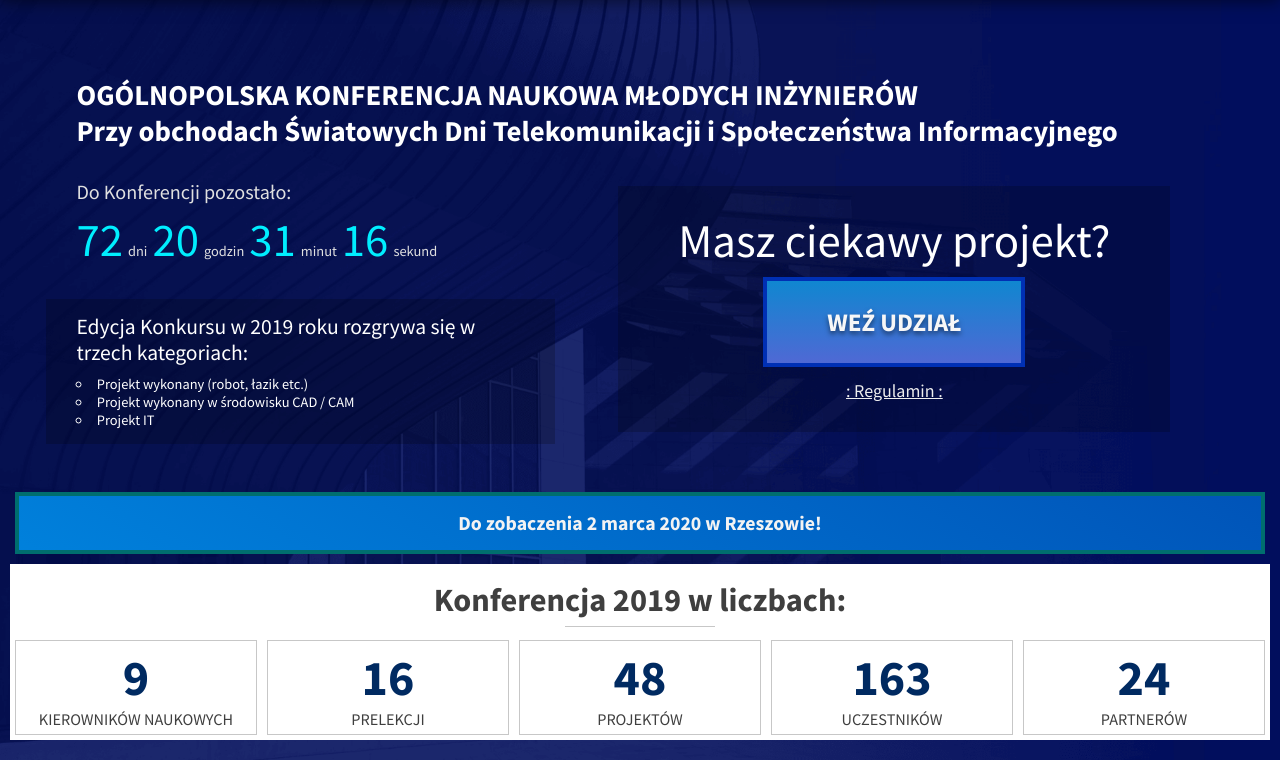
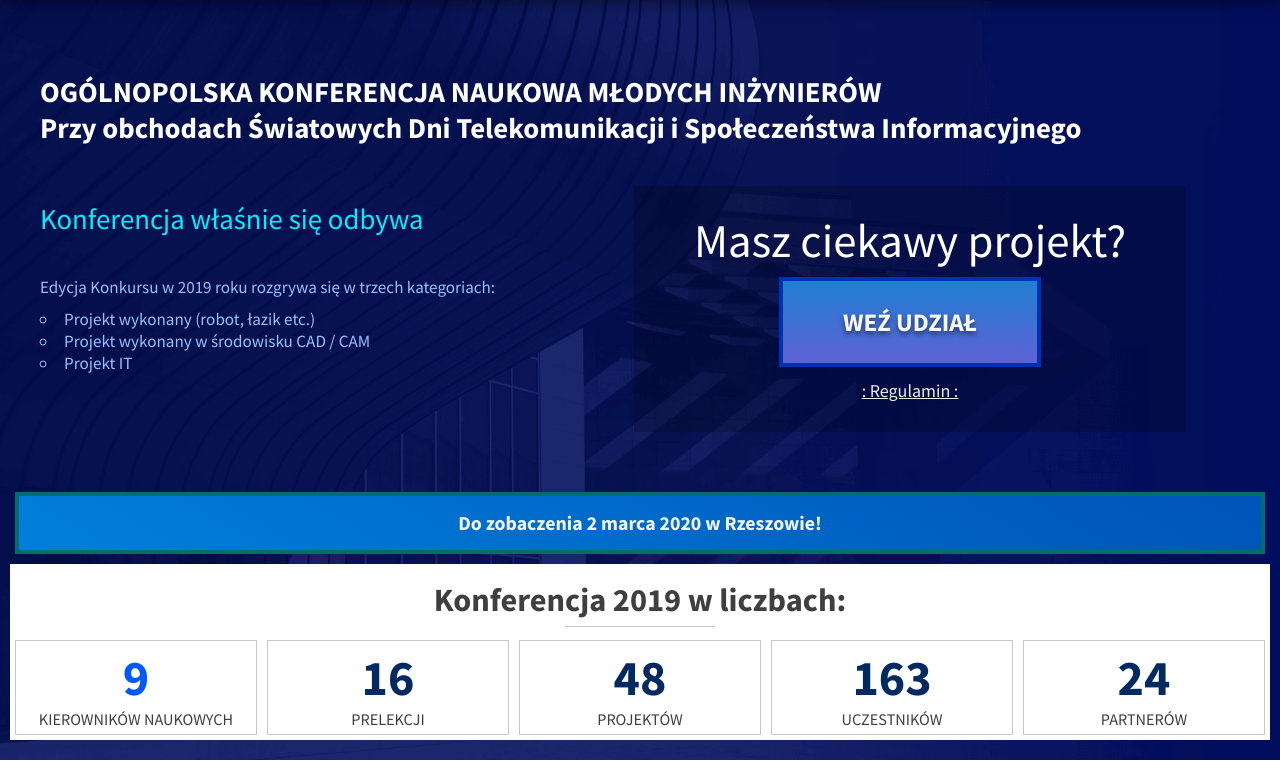
Before and after one commit to mwvabes/kmi-mechatron, a PHP site: page / in a window 1280 px wide. Shown: the part 60-821 px from the top of the page. Run offline with PHP 8.4, Linux system fonts and the light colour scheme; style sheets or scripts are compiled from the project's sources; some libraries are stand-ins or nearby versions.

Commit message:
Add highlighting numbers

```diff
--- a/index.html
+++ b/index.html
@@ -8,7 +8,8 @@
   <meta http-equiv="X-UA-Compatible" content="ie=edge">
   <meta name="theme-color" content="#008ecf">
 
-  <meta property="og:description" content="Konferencja skierowana jest do studentów i doktorantów kierunków technicznych z całej Polski. Jej celem jest przedstawienie oraz zapoznanie się z pracami i osiągnięciami badawczymi młodych inżynierów z naszego kraju." />
+  <meta property="og:description"
+    content="Konferencja skierowana jest do studentów i doktorantów kierunków technicznych z całej Polski. Jej celem jest przedstawienie oraz zapoznanie się z pracami i osiągnięciami badawczymi młodych inżynierów z naszego kraju." />
   <meta property="og:image" content="https://i.imgur.com/RRxRrAG.png" />
 
   <link href="https://fonts.googleapis.com/css?family=Istok+Web:400,400i,700&display=swap" rel="stylesheet">
@@ -42,7 +43,8 @@
         <li><a href="#rada-naukowa" id="scientificBoardNav" data-target-id="scientificBoard">Rada Naukowa</a></li>
         <li><a href="#partnerzy" id="partnersNav" data-target-id="partners">Partnerzy</a></li>
         <li><a href="#kontakt" id="contactNav" data-target-id="contact">Kontakt</a></li>
-        <li class="iconLink socialLink"><a href="https://www.facebook.com/URmechatron/" target="_blank" title="Facebook"><i class="fab fa-facebook"></i></a></li>
+        <li class="iconLink socialLink"><a href="https://www.facebook.com/URmechatron/" target="_blank"
+            title="Facebook"><i class="fab fa-facebook"></i></a></li>
       </ul>
     </nav>
   </header>
@@ -59,25 +61,13 @@
       <section id="welcome" class="container">
         <div>
           <div class="welcomeMessage">
-            <h1>OGÓLNOPOLSKA KONFERENCJA NAUKOWA MŁODYCH INŻYNIERÓW <br /> Przy obchodach Światowych Dni Telekomunikacji i Społeczeństwa Informacyjnego </h1>
+            <h1>OGÓLNOPOLSKA KONFERENCJA NAUKOWA MŁODYCH INŻYNIERÓW <br /> Przy obchodach Światowych Dni Telekomunikacji
+              i Społeczeństwa Informacyjnego </h1>
           </div>
           <div class="welcomeContainer">
             <div class="left">
               <div class="timeRemainingContainer" id="timeRemainingContainer">
-                <h1>Do Konferencji pozostało:</h1>
-                <p id="timeRemaining"><span id="rDays" class="rNum">10</span>dni
-                  <span id="rHours" class="rNum">19</span>godzin
-                  <span id="rMinutes" class="rNum">47</span>minut
-                  <span id="rSeconds" class="rNum">13</span>sekund
-                </p>
-              </div>
-              <div class="timeUpContainer" id="timeUpContainer">
-                <h1>Konferencja już się odbyła</h1>
-                <p>Zapraszamy w przyszłej edycji!</p>
-              </div>
-              <div class="conferenceIsNowContainer" id="conferenceIsNowContainer">
-                <h1>Konferencja właśnie się odbywa</h1>
-                <p><a href="!">Szczegóły tutaj</a></p>
+
               </div>
               <div class="categoriesInfoContainer">
                 <h1>Edycja Konkursu w 2019 roku rozgrywa się w trzech kategoriach:</h1>
@@ -96,6 +86,7 @@
               </div>
             </div>
           </div>
+          <div></div>
         </div>
       </section>
 
@@ -108,11 +99,16 @@
           <h1>Konferencja 2019 w liczbach:</h1>
         </div>
         <div class="numElements">
-          <div class="numElement"><span class="number" id="numSupervisors">9</span><span class="inNumbersTitle">Kierowników Naukowych</span></div>
-          <div class="numElement"><span class="number" id="numLectures">16</span><span class="inNumbersTitle">Prelekcji</span></div>
-          <div class="numElement"><span class="number" id="numProjects">48</span><span class="inNumbersTitle">Projektów</span></div>
-          <div class="numElement"><span class="number" id="numParticipants">163</span><span class="inNumbersTitle">Uczestników</span></div>
-          <div class="numElement"><span class="number" id="numPartners">24</span><span class="inNumbersTitle">Partnerów</span></div>
+          <div class="numElement"><span class="number" id="numSupervisors">9</span><span
+              class="inNumbersTitle">Kierowników Naukowych</span></div>
+          <div class="numElement"><span class="number" id="numLectures">16</span><span
+              class="inNumbersTitle">Prelekcji</span></div>
+          <div class="numElement"><span class="number" id="numProjects">48</span><span
+              class="inNumbersTitle">Projektów</span></div>
+          <div class="numElement"><span class="number" id="numParticipants">163</span><span
+              class="inNumbersTitle">Uczestników</span></div>
+          <div class="numElement"><span class="number" id="numPartners">24</span><span
+              class="inNumbersTitle">Partnerów</span></div>
         </div>
       </section>
     </section>
@@ -132,8 +128,10 @@
           <h1>O nas</h1>
           <div class="aboutUsWrapper">
             <img src="/logos/logo-mechatron.png" alt="">
-            <p>Jesteśmy Kołem Naukowym MECHATRON. Działamy przy Uniwersytecie Rzeszowskim, Kolegium Nauk Przyrodniczych.</p>
-            <p>Jeśli masz do nas jakieś pytania, napisz na maila <span class="email">mlodzikonferencja@urz.pl<button onclick="copyKonferencja(this);" class="copyButton">Kopiuj e-mail</button></span></p>
+            <p>Jesteśmy Kołem Naukowym MECHATRON. Działamy przy Uniwersytecie Rzeszowskim, Kolegium Nauk Przyrodniczych.
+            </p>
+            <p>Jeśli masz do nas jakieś pytania, napisz na maila <span class="email">mlodzikonferencja@urz.pl<button
+                  onclick="copyKonferencja(this);" class="copyButton">Kopiuj e-mail</button></span></p>
           </div>
         </div>
       </div>
@@ -216,7 +214,9 @@
               <h2 class="title">Podsumowanie projektu</h2>
               <p class="description">Film w serwisie YouTube</p>
               <button class="more">Obejrzyj <i class="fas fa-chevron-right"></i></button>
-              <img src="https://inspirowaninatura.pl/wp-content/uploads/2016/03/Ogr%C3%B3d-w-zgodzie-z-natur%C4%85-1.jpg" alt="">
+              <img
+                src="https://inspirowaninatura.pl/wp-content/uploads/2016/03/Ogr%C3%B3d-w-zgodzie-z-natur%C4%85-1.jpg"
+                alt="">
             </div>
           </a>
           <a href="https://www.facebook.com/events/1219549011536780/" class="aboutIMElementAnchor">
@@ -224,7 +224,9 @@
               <h2 class="title">Dołącz do wydarzenia!</h2>
               <p class="description">Wydarzenie na Facebooku</p>
               <button class="more">Obejrzyj <i class="fas fa-chevron-right"></i></button>
-              <img src="https://ocs-pl.oktawave.com/v1/AUTH_2887234e-384a-4873-8bc5-405211db13a2/spidersweb/2018/12/facebook-1180x635.jpg" alt="">
+              <img
+                src="https://ocs-pl.oktawave.com/v1/AUTH_2887234e-384a-4873-8bc5-405211db13a2/spidersweb/2018/12/facebook-1180x635.jpg"
+                alt="">
             </div>
           </a>
           <a href="https://www.facebook.com/watch/?v=1087638041421204" class="aboutIMElementAnchor">
@@ -254,28 +256,37 @@
 
           <div class="basis100"></div>
 
-          <a href="https://www.facebook.com/pg/URmechatron/photos/?tab=album&album_id=457760644681254" class="aboutIMElementAnchor">
+          <a href="https://www.facebook.com/pg/URmechatron/photos/?tab=album&album_id=457760644681254"
+            class="aboutIMElementAnchor">
             <div class="aboutIMElement">
               <h2 class="title">Galeria zdjęć #1</h2>
               <p class="description"></p>
               <button class="more">Zobacz więcej <i class="fas fa-chevron-right"></i></button>
-              <img src="https://scontent-frt3-2.xx.fbcdn.net/v/t1.0-9/34274567_458352651288720_1535164888052137984_o.jpg?_nc_cat=107&_nc_oc=AQno3dyJ6tGRgqgk4LJ8m5KneE5YKJyiKIvkAXYEFus5sSnqwrpCkCjymZEV3XSo6p0&_nc_ht=scontent-frt3-2.xx&oh=f46a6c6e8ab609740b86f8f9e8f4c3fa&oe=5E5B5C45" alt="">
+              <img
+                src="https://scontent-frt3-2.xx.fbcdn.net/v/t1.0-9/34274567_458352651288720_1535164888052137984_o.jpg?_nc_cat=107&_nc_oc=AQno3dyJ6tGRgqgk4LJ8m5KneE5YKJyiKIvkAXYEFus5sSnqwrpCkCjymZEV3XSo6p0&_nc_ht=scontent-frt3-2.xx&oh=f46a6c6e8ab609740b86f8f9e8f4c3fa&oe=5E5B5C45"
+                alt="">
             </div>
           </a>
-          <a href="https://www.facebook.com/pg/URmechatron/photos/?tab=album&album_id=458348227955829" class="aboutIMElementAnchor">
+          <a href="https://www.facebook.com/pg/URmechatron/photos/?tab=album&album_id=458348227955829"
+            class="aboutIMElementAnchor">
             <div class="aboutIMElement">
               <h2 class="title">Galeria zdjęć #2</h2>
               <p class="description"></p>
               <button class="more">Zobacz więcej <i class="fas fa-chevron-right"></i></button>
-              <img src="https://scontent-frt3-2.xx.fbcdn.net/v/t1.0-9/33828458_456122941511691_7794224061407559680_o.jpg?_nc_cat=107&_nc_oc=AQm5rmw6Jvli1rJOj18NfNOUSYF3Aw83qyAmCLh1MUkmUZqBPz2NKeYXLGutZzWVgqU&_nc_ht=scontent-frt3-2.xx&oh=568bc00f28b0c241020ff77cda4e04ac&oe=5E543ED8" alt="">
+              <img
+                src="https://scontent-frt3-2.xx.fbcdn.net/v/t1.0-9/33828458_456122941511691_7794224061407559680_o.jpg?_nc_cat=107&_nc_oc=AQm5rmw6Jvli1rJOj18NfNOUSYF3Aw83qyAmCLh1MUkmUZqBPz2NKeYXLGutZzWVgqU&_nc_ht=scontent-frt3-2.xx&oh=568bc00f28b0c241020ff77cda4e04ac&oe=5E543ED8"
+                alt="">
             </div>
           </a>
-          <a href="https://www.facebook.com/pg/URmechatron/photos/?tab=album&album_id=456122631511722" class="aboutIMElementAnchor">
+          <a href="https://www.facebook.com/pg/URmechatron/photos/?tab=album&album_id=456122631511722"
+            class="aboutIMElementAnchor">
             <div class="aboutIMElement">
               <h2 class="title">Galeria zdjęć #3</h2>
               <p class="description"></p>
               <button class="more">Zobacz więcej <i class="fas fa-chevron-right"></i></button>
-              <img src="https://scontent-frt3-2.xx.fbcdn.net/v/t1.0-9/33786476_456124851511500_8415692338646482944_o.jpg?_nc_cat=111&_nc_oc=AQl940f32M4CU-67aH0LtY7_k7RkgDekWt5BJUe5Y1TqvJtZayykvtB7v6dK-4hXLYk&_nc_ht=scontent-frt3-2.xx&oh=526e22f733e6074244691580946bc217&oe=5E51854E" alt="">
+              <img
+                src="https://scontent-frt3-2.xx.fbcdn.net/v/t1.0-9/33786476_456124851511500_8415692338646482944_o.jpg?_nc_cat=111&_nc_oc=AQl940f32M4CU-67aH0LtY7_k7RkgDekWt5BJUe5Y1TqvJtZayykvtB7v6dK-4hXLYk&_nc_ht=scontent-frt3-2.xx&oh=526e22f733e6074244691580946bc217&oe=5E51854E"
+                alt="">
             </div>
           </a>
         </div>
@@ -420,7 +431,8 @@
                 <p>35-310 Rzeszów</p>
               </a>
               <div class="routePlanner">
-                <a href="https://goo.gl/maps/LrYksJsvqrWZQkcMA"><button class="routePlannerButton"><i class="fas fa-map-marker-alt"></i> Wyznacz trasę</button></a>
+                <a href="https://goo.gl/maps/LrYksJsvqrWZQkcMA"><button class="routePlannerButton"><i
+                      class="fas fa-map-marker-alt"></i> Wyznacz trasę</button></a>
               </div>
             </div>
             <div id="openingHours" class="contactElement">
@@ -431,10 +443,12 @@
               <h1>E-mail</h1>
               <ul>
                 <li>
-                  <p>mlodzikonferencja@urz.pl</p><button id="copyEmailMlodziKonferencja" class="copyButton">Kopiuj e-mail</button>
+                  <p>mlodzikonferencja@urz.pl</p><button id="copyEmailMlodziKonferencja" class="copyButton">Kopiuj
+                    e-mail</button>
                 </li>
                 <li>
-                  <p>mlodzikonkurs@urz.pl</p><button id="copyEmailMlodziKonkurs" class="copyButton">Kopiuj e-mail</button>
+                  <p>mlodzikonkurs@urz.pl</p><button id="copyEmailMlodziKonkurs" class="copyButton">Kopiuj
+                    e-mail</button>
                 </li>
               </ul>
             </div>
@@ -463,10 +477,12 @@
   <footer>
     <div class="footer">
       <div class="left">
-        <p>&copy; 2018-2019 by <a href="https://www.facebook.com/URmechatron/" target="_blank">Koło Naukowe Mechatron</a>, <a href="http://ur.edu.pl/" target="_blank">Uniwersytet Rzeszowski</a></p>
+        <p>&copy; 2018-2019 by <a href="https://www.facebook.com/URmechatron/" target="_blank">Koło Naukowe
+            Mechatron</a>, <a href="http://ur.edu.pl/" target="_blank">Uniwersytet Rzeszowski</a></p>
       </div>
       <div class="right">
-        <p>Projekt i realizacja: <a href="https://www.linkedin.com/in/karol-lech/" target="_blank">Karol Lech</a> | <a href="https://github.com/mwvabes" target="_blank">Marcin Wielgos</a></p>
+        <p>Projekt i realizacja: <a href="https://www.linkedin.com/in/karol-lech/" target="_blank">Karol Lech</a> | <a
+            href="https://github.com/mwvabes" target="_blank">Marcin Wielgos</a></p>
       </div>
     </div>
   </footer>
@@ -478,6 +494,7 @@
   <script src="scripts/timeRemainingCounter.js"></script>
   <script src="scripts/copyToClipboard.js"></script>
   <script src="scripts/navActions.js"></script>
+  <script src="scripts/highlight.js"></script>
 </body>
 
 </html>
--- a/konferencja2019.html
+++ b/konferencja2019.html
@@ -50,10 +50,11 @@
 
     <section class="bigTitle">
       <section id="warning">
-        <h4>UWAGA! Pozostało tylko <span class="remainedDaysToRegistration">7</span> dni na zgłoszenie projektu!
-        </h4>
+        <h4>UWAGA! Pozostało tylko <span class="remainedDaysToRegistration">7</span> dni na zgłoszenie projektu!</h4>
         <a href="!">Zgłoś się</a>
+        <span id="hideWarning"><i class="far fa-times-circle"></i></span>
       </section>
+
       <h1>Konferencja 2019</h1>
     </section>
 
--- a/przewodnik2020.html
+++ b/przewodnik2020.html
@@ -7,7 +7,8 @@
   <meta http-equiv="X-UA-Compatible" content="ie=edge">
   <meta name="theme-color" content="#008ecf">
 
-  <meta property="og:description" content="Konferencja skierowana jest do studentów i doktorantów kierunków technicznych z całej Polski. Jej celem jest przedstawienie oraz zapoznanie się z pracami i osiągnięciami badawczymi młodych inżynierów z naszego kraju." />
+  <meta property="og:description"
+    content="Konferencja skierowana jest do studentów i doktorantów kierunków technicznych z całej Polski. Jej celem jest przedstawienie oraz zapoznanie się z pracami i osiągnięciami badawczymi młodych inżynierów z naszego kraju." />
   <meta property="og:image" content="https://i.imgur.com/RRxRrAG.png" />
 
   <link href="https://fonts.googleapis.com/css?family=Istok+Web:400,400i,700&display=swap" rel="stylesheet">
@@ -56,7 +57,9 @@
       <section id="warning">
         <h4>UWAGA! Pozostało tylko <span class="remainedDaysToRegistration">7</span> dni na zgłoszenie projektu!</h4>
         <a href="!">Zgłoś się</a>
+        <span id="hideWarning"><i class="far fa-times-circle"></i></span>
       </section>
+
       <h1>Przewodnik 2020</h1>
     </section>
 
--- a/styles/homepage.css
+++ b/styles/homepage.css
@@ -41,17 +41,10 @@ section > .title:first-child::after {
 
 #timeRemainingContainer {
   visibility: hidden;
+  opacity: 0;
 }
 
-#conferenceIsNowContainer,
-#timeUpContainer {
-  display: none;
-}
-
-.timeRemainingContainer,
-.conferenceIsNowContainer,
-.timeUpContainer {
-  opacity: 0;
+.timeRemainingContainer {
   -ms-flex-wrap: wrap;
       flex-wrap: wrap;
   -webkit-box-orient: vertical;
@@ -67,30 +60,17 @@ section > .title:first-child::after {
   position: relative;
 }
 
-.timeRemainingContainer > h1,
-.conferenceIsNowContainer > h1,
-.timeUpContainer > h1 {
-  font-size: 1.4em;
+.timeRemainingContainer > h1 {
+  font-size: 2em;
 }
 
-.conferenceIsNowContainer > p,
-.timeUpContainer > p {
-  font-weight: normal;
-  color: #FFF;
-  font-style: italic;
-}
-
-.timeRemainingContainer a,
-.conferenceIsNowContainer a,
-.timeUpContainer a {
+.timeRemainingContainer a {
   color: #FFF;
   -webkit-transition: color 175ms ease-in-out;
   transition: color 175ms ease-in-out;
 }
 
-.timeRemainingContainer a:hover,
-.conferenceIsNowContainer a:hover,
-.timeUpContainer a:hover {
+.timeRemainingContainer a:hover {
   color: #008ecf;
 }
 
@@ -168,10 +148,17 @@ section > .title:first-child::after {
   font-size: 50px;
   color: #002a61;
   font-weight: bold;
+  -webkit-transition: color 175ms ease-in;
+  transition: color 175ms ease-in;
+}
+
+.numElement > .highlightNumber {
+  font-size: 50px;
+  color: #0059ff;
+  font-weight: bold;
 }
 
 .numElement > .number:hover {
-  color: #004299;
   -webkit-transition: background-color 300ms linear;
   transition: background-color 300ms linear;
 }
@@ -230,6 +217,8 @@ section > .title:first-child::after {
   -webkit-box-flex: 1;
       -ms-flex: 1;
           flex: 1;
+  max-width: 1260px;
+  width: 100%;
 }
 
 #welcome .left {
@@ -257,9 +246,10 @@ section > .title:first-child::after {
   -webkit-box-direction: normal;
       -ms-flex-direction: column;
           flex-direction: column;
-  -webkit-box-pack: center;
-      -ms-flex-pack: center;
-          justify-content: center;
+  -webkit-box-pack: space-evenly;
+      -ms-flex-pack: space-evenly;
+          justify-content: space-evenly;
+  width: 100%;
 }
 
 .welcomeContainer {
@@ -274,19 +264,19 @@ section > .title:first-child::after {
 
 .categoriesInfoContainer {
   font-size: 1rem;
-  background-color: rgba(0, 0, 0, 0.2);
+  color: #98c0ff;
   padding: 15px 30px;
   margin-bottom: 10px;
 }
 
 .categoriesInfoContainer > h1 {
-  font-size: 1.2em;
+  font-size: .95em;
   line-height: 1.2;
   margin-bottom: 10px;
 }
 
 .categoriesInfoContainer > ul {
-  font-size: .8em;
+  font-size: .95em;
   list-style: inside circle;
 }
 
@@ -878,4 +868,8 @@ ul.partners > li:hover {
     padding: 15px 0px;
   }
 }
+
+.conferenceState {
+  color: #00eeff;
+}
 /*# sourceMappingURL=homepage.css.map */
--- a/styles/homepage.scss
+++ b/styles/homepage.scss
@@ -3,13 +3,14 @@ $navy: rgb(0, 12, 68);
 
 $anchorMenuColor: #FFF;
 
-$rNumColor: rgb(0, 238, 255);
+$rNumColor: #00eeff;
 
 $greyColor: #3f3f3f;
 $greyBorder: #c7c7c7;
 
 $numberColor: #002a61;
 $numberHoverColor: #004299;
+$numberHighlightColor: #0059ff;
 
 $numElementHoverBgColor: #e7e7e7;
 
@@ -79,17 +80,10 @@ section > .title:first-child::after {
 
 #timeRemainingContainer {
     visibility: hidden;
+    opacity: 0;
 }
 
-#conferenceIsNowContainer,
-#timeUpContainer {
-    display: none;
-}
-
-.timeRemainingContainer,
-.conferenceIsNowContainer,
-.timeUpContainer {
-    opacity: 0;
+.timeRemainingContainer {
     flex-wrap: wrap;
     flex-direction: column;
     font-size: .8rem;
@@ -100,29 +94,16 @@ section > .title:first-child::after {
     position: relative;
 }
 
-.timeRemainingContainer>h1,
-.conferenceIsNowContainer>h1,
-.timeUpContainer>h1 {
-    font-size: 1.4em;
+.timeRemainingContainer>h1 {
+    font-size: 2em;
 }
 
-.conferenceIsNowContainer>p,
-.timeUpContainer>p {
-    font-weight: normal;
-    color: #FFF;
-    font-style: italic;
-}
-
-.timeRemainingContainer a,
-.conferenceIsNowContainer a,
-.timeUpContainer a {
+.timeRemainingContainer a {
     color: $anchorMenuColor;
     transition: color 175ms ease-in-out;
 }
 
-.timeRemainingContainer a:hover,
-.conferenceIsNowContainer a:hover,
-.timeUpContainer a:hover {
+.timeRemainingContainer a:hover {
     color: $blue;
 }
 
@@ -177,10 +158,16 @@ section > .title:first-child::after {
     font-size: 50px;
     color: $numberColor;
     font-weight: bold;
+    transition: color 175ms ease-in;
+}
+
+.numElement>.highlightNumber {
+    font-size: 50px;
+    color: $numberHighlightColor;
+    font-weight: bold;
 }
 
 .numElement>.number:hover {
-    color: $numberHoverColor;
     transition: background-color 300ms linear;
 }
 
@@ -216,6 +203,8 @@ section > .title:first-child::after {
     flex-wrap: wrap;
     justify-content: center;
     flex: 1;
+    max-width: $maxWidth;
+    width: 100%;
 }
 
 #welcome .left {
@@ -230,7 +219,8 @@ section > .title:first-child::after {
     margin: 0px auto;
     display: flex;
     flex-direction: column;
-    justify-content: center;
+    justify-content: space-evenly;
+    width: 100%;
 }
 
 .welcomeContainer {
@@ -240,19 +230,19 @@ section > .title:first-child::after {
 
 .categoriesInfoContainer {
     font-size: 1rem;
-    background-color: $alphaBackground;
+    color: #98c0ff;
     padding: 15px 30px;
     margin-bottom: 10px;
 }
 
 .categoriesInfoContainer>h1 {
-    font-size: 1.2em;
+    font-size: .95em;
     line-height: 1.2;
     margin-bottom: 10px;
 }
 
 .categoriesInfoContainer>ul {
-    font-size: .8em;
+    font-size: .95em;
     list-style: inside circle;
 }
 
@@ -677,3 +667,7 @@ ul.partners>li:hover {
         padding: 15px 0px;
     }
 }
+
+.conferenceState {
+    color: #00eeff;
+}
```
Also changed, not shown: scripts/highlight.js (added, +14 -0 lines), scripts/timeRemainingCounter.js (+81 -57 lines), 1 other file.
